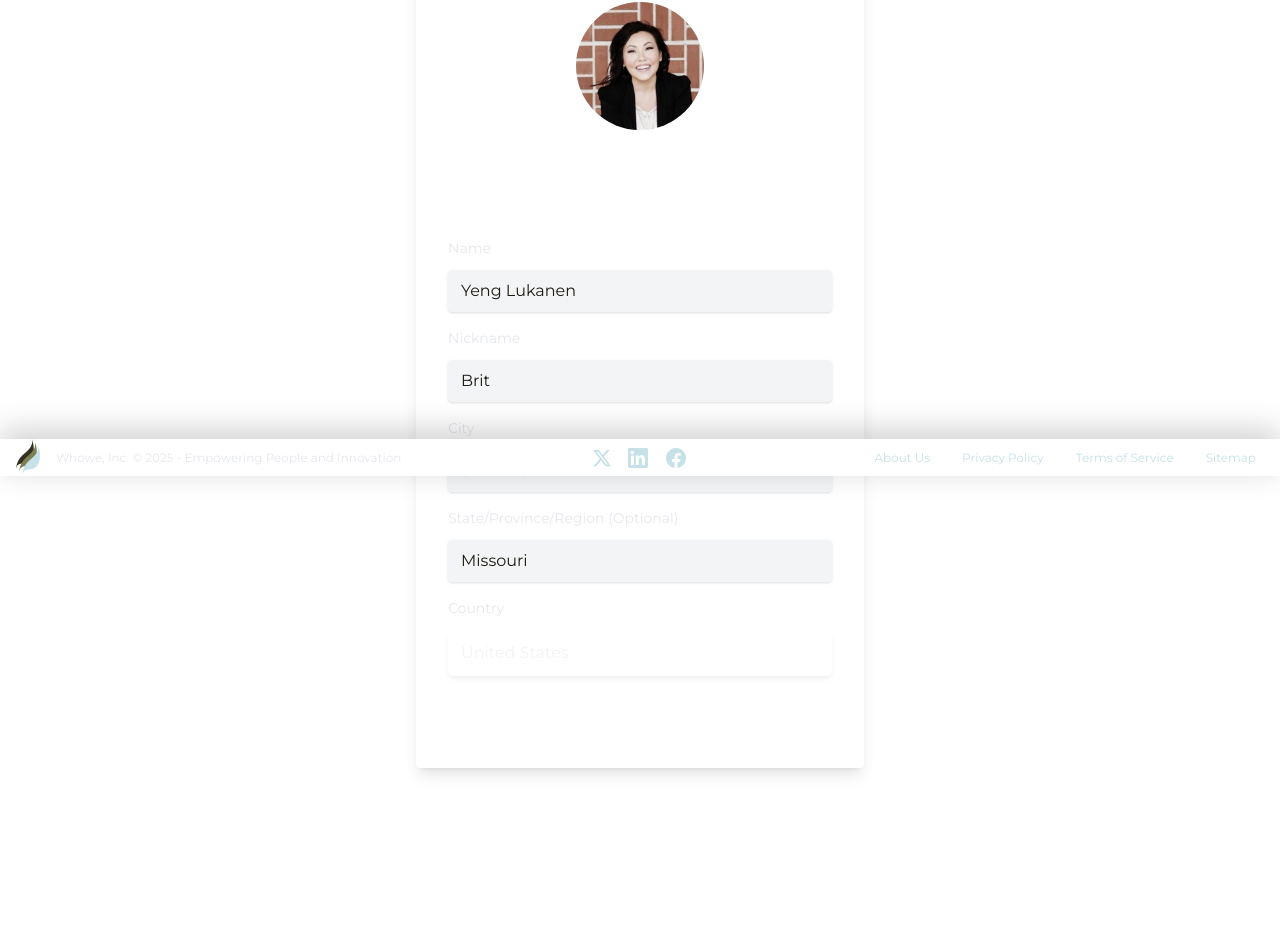
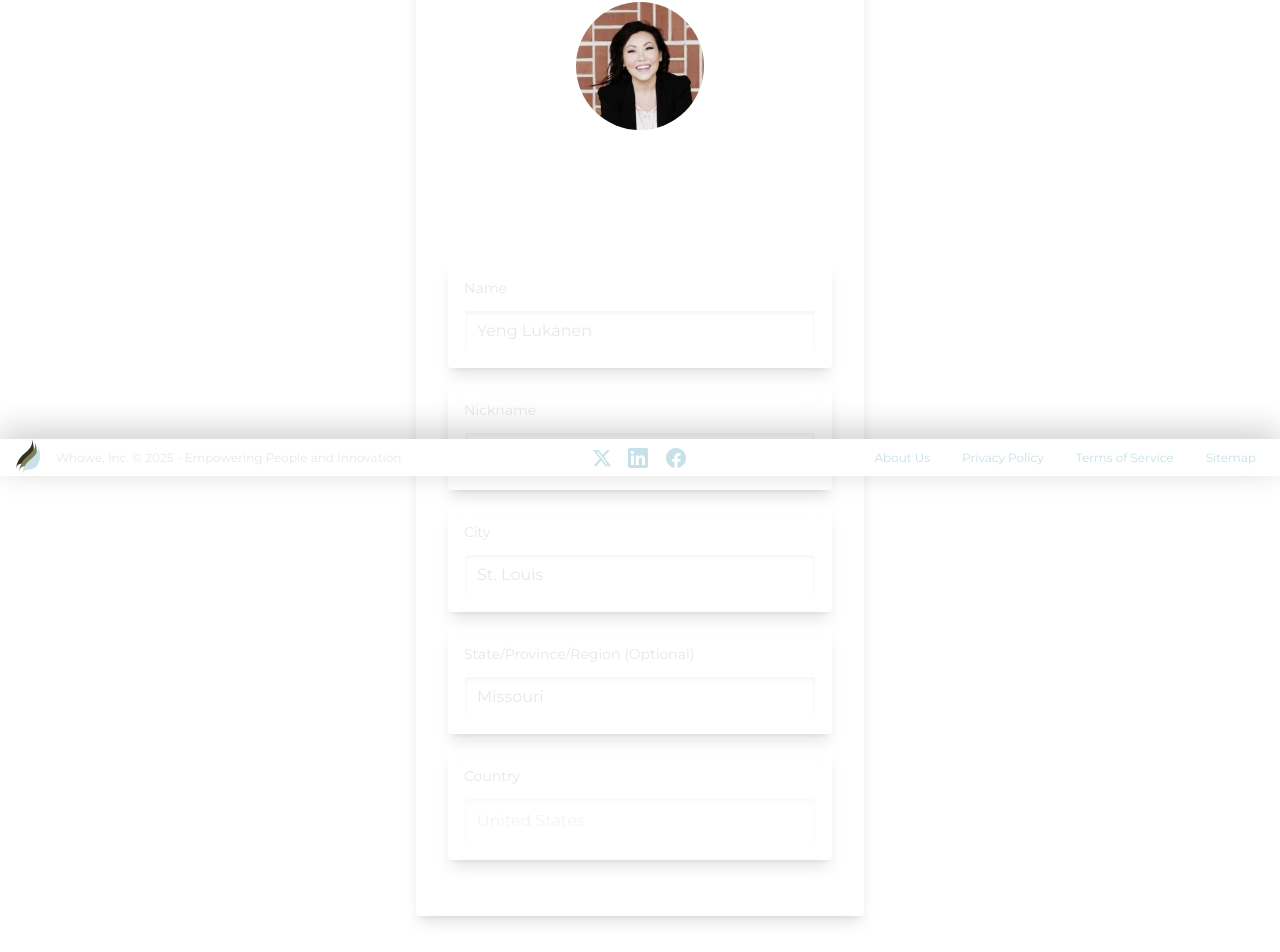
Before and after one commit to GlitchAsylum/Whowe2, a Next.js app: page /profile in a window 1280 px wide. Shown: the part 324-1276 px from the top of the page. Before the commit the page ends 1220 px from the top, so only its background shows below. Built offline with nearby package versions, Linux system fonts and the light colour scheme.

Commit message:
profile updates

```diff
--- a/app/profile/page.tsx
+++ b/app/profile/page.tsx
@@ -2,9 +2,11 @@
 
 import React, { useState, useRef, useCallback } from 'react';
 import Image from 'next/image';
+import { useRouter } from 'next/navigation'; // Import useRouter for navigation
 import FormField from '@/app/ui/components/FormField';
+import { PencilIcon, MapPinIcon } from '@heroicons/react/24/outline'; // Add MapPinIcon
 
-// TypeScript interfaces for type safety
+// TypeScript interfaces (unchanged)
 interface Location {
   city: string;
   state: string;
@@ -28,7 +30,7 @@ interface Country {
   label: string;
 }
 
-// Static country list (subset for demo; use library like `countries-list` for full list)
+// Static country list (unchanged)
 const COUNTRIES: Country[] = [
   { value: 'USA', label: 'United States' },
   { value: 'CAN', label: 'Canada' },
@@ -49,7 +51,7 @@ export default function ProfilePage() {
     visibility: 'public',
     location: { city: 'St. Louis', state: 'Missouri', country: 'USA' },
     subscriptionPlan: 'Free',
-    profile: 'Software developer with a passion for AI and open-source projects.', // Added profile initial value
+    profile: 'Software developer with a passion for AI and open-source projects.',
   });
   const [isEditingProfile, setIsEditingProfile] = useState(false);
   const [isEditingAccount, setIsEditingAccount] = useState(false);
@@ -57,6 +59,7 @@ export default function ProfilePage() {
   const [activeTab, setActiveTab] = useState<'profile' | 'account'>('profile');
   const [error, setError] = useState<string>('');
   const fileInputRef = useRef<HTMLInputElement>(null);
+  const router = useRouter(); // Initialize router
 
   const handleChange = useCallback(
     (e: React.ChangeEvent<HTMLInputElement | HTMLSelectElement>) => {
@@ -117,10 +120,35 @@ export default function ProfilePage() {
     alert('Redirect to upgrade page (e.g., /pricing)');
   }, []);
 
+  const handleLocationClick = useCallback(() => {
+    // Navigate to /map with location as query parameters
+    const { city, state, country } = user.location;
+    const query = new URLSearchParams({
+      city: city || '',
+      state: state || '',
+      country: country || '',
+    }).toString();
+    router.push(`/map?${query}`);
+  }, [user.location, router]);
+
   return (
     <div className="min-h-screen bg-[var(--background)] flex items-center justify-center py-12 px-4 mb-20 sm:px-6 lg:px-8">
       <div className="max-w-md w-full space-y-8 bg-white/6 p-8 rounded-sm shadow-lg">
-        <h1 className="text-center text-3xl font-bold text-white">Who I Am</h1>
+        {/* Header and Edit Profile Button */}
+        <div className="flex items-center justify-between">
+          <h1 className="text-3xl font-bold text-white">Who I Am</h1>
+          {!isEditingProfile && activeTab === 'profile' && (
+            <button
+              type="button"
+              onClick={() => setIsEditingProfile(true)}
+              className="ml-4 px-4 py-2 bg-white/6 text-white rounded-md text-sm font-medium hover:bg-white/12 transition-color duration-300 focus:outline-none focus:ring-2 focus:ring-blue-500 cursor-pointer flex items-center"
+              aria-label="Edit profile"
+            >
+              <PencilIcon className="h-5 w-5 mr-2" />
+              Edit Profile
+            </button>
+          )}
+        </div>
 
         {/* Tabs */}
         <nav className="border-b border-gray-600" aria-label="Settings tabs">
@@ -183,12 +211,18 @@ export default function ProfilePage() {
             </div>
             {!isEditingProfile && (
               <div className="mt-4 text-center">
-                <p className="text-sm text-white">
+                <button
+                  type="button"
+                  onClick={handleLocationClick}
+                  className="inline-flex items-center px-4 py-2 bg-white/6 text-white rounded-md text-sm font-medium hover:bg-white/12 transition-color duration-300 focus:outline-none focus:ring-2 focus:ring-blue-500 cursor-pointer"
+                  aria-label="View location on map"
+                >
+                  <MapPinIcon className="h-5 w-5 mr-2" />
                   Location: {user.location.city}
                   {user.location.state && `, ${user.location.state}`}
                   {user.location.country && `, ${user.location.country}`}
-                </p>
-                <p className="text-sm text-white">Bio: {user.profile}</p>
+                </button>
+                <p className="text-sm text-white mt-2">Bio: {user.profile}</p>
               </div>
             )}
             <form onSubmit={handleProfileSubmit} className="mt-8 space-y-6">
@@ -249,13 +283,13 @@ export default function ProfilePage() {
                 />
               </div>
               <div className="flex justify-end space-x-3">
-                {isEditingProfile ? (
+                {isEditingProfile && (
                   <>
                     <button
                       type="button"
                       onClick={handleProfileCancel}
                       className="px-4 py-2 rounded-md text-sm font-medium text-[#c6e1e7] transition-color duration-300 hover:bg-white/6 focus:outline-none focus:ring-2 focus:ring-blue-500 cursor-pointer"
-                      aria-label="Cancel profile changes"
+                      aria-label="Cancel profile expireditIcon changes"
                     >
                       Cancel
                     </button>
@@ -267,22 +301,13 @@ export default function ProfilePage() {
                       Save
                     </button>
                   </>
-                ) : (
-                  <button
-                    type="button"
-                    onClick={() => setIsEditingProfile(true)}
-                    className="px-4 py-2 bg-white/6 text-white rounded-md text-sm font-medium hover:bg-white/12 transition-color duration-300 focus:outline-none focus:ring-2 focus:ring-blue-500 cursor-pointer"
-                    aria-label="Edit profile"
-                  >
-                    Edit Profile
-                  </button>
                 )}
               </div>
             </form>
           </div>
         )}
 
-        {/* Account Tab */}
+        {/* Account Tab (unchanged) */}
         {activeTab === 'account' && (
           <form onSubmit={handleAccountSubmit} className="mt-8 space-y-6">
             <div className="space-y-4">
--- a/app/ui/components/FormField.tsx
+++ b/app/ui/components/FormField.tsx
@@ -24,7 +24,11 @@ const FormField: React.FC<{
   const [isOpen, setIsOpen] = useState(false);
 
   return (
-    <div>
+    <div className="relative bg-white/5 rounded-sm p-4 backdrop-blur-xl  shadow-lg" style={{
+      background: 'rgba(255, 255, 255, 0.05)',
+      backdropFilter: 'blur(12px)',
+      WebkitBackdropFilter: 'blur(12px)',
+    }}>
       <label htmlFor={id} className="block text-sm font-medium text-gray-200 mb-3">
         {label}
       </label>
@@ -40,13 +44,18 @@ const FormField: React.FC<{
             disabled={disabled}
             required={required}
             aria-required={required}
-            className="appearance-none mt-1 block w-full px-3 py-2.5 text-gray-200 bg-white/8 backdrop-blur-lg border border-white/25 rounded-md shadow-md focus:outline-none focus:ring-2 focus:ring-blue-500 focus:border-blue-500 disabled:opacity-50 hover:bg-white/15 transition-all duration-300 cursor-pointer pr-10"
+            className="appearance-none mt-1 block w-full px-3 py-2.5 text-gray-200 bg-white/10 backdrop-blur-md border border-white/20 rounded-sm shadow-inner focus:outline-none focus:ring-2 focus:ring-blue-400 focus:border-blue-400 disabled:opacity-50 hover:bg-white/20 transition-all duration-300 cursor-pointer pr-10"
+            style={{
+              background: 'rgba(255, 255, 255, 0.1)',
+              backdropFilter: 'blur(8px)',
+              WebkitBackdropFilter: 'blur(8px)',
+            }}
           >
-            <option value="" className="text-gray-400 bg-white/6">
+            <option value="" className="text-gray-400 bg-white/10">
               Select a country
             </option>
             {options.map((option) => (
-              <option key={option.value} value={option.value} className="text-white bg-white/6">
+              <option key={option.value} value={option.value} className="text-white bg-white/10">
                 {option.label}
               </option>
             ))}
@@ -57,7 +66,7 @@ const FormField: React.FC<{
               className={`h-5 w-5 text-white/80 transition-transform duration-300 ${isOpen ? 'rotate-180' : ''}`}
               fill="none"
               stroke="currentColor"
-              viewBox="0 24"
+              viewBox="0 0 24 24"
               aria-hidden="true"
             >
               <path strokeLinecap="round" strokeLinejoin="round" strokeWidth="2" d="M19 9l-7 7-7-7" />
@@ -75,11 +84,14 @@ const FormField: React.FC<{
           placeholder={placeholder}
           required={required}
           aria-required={required}
-          className="mt-1 block w-full px-3 py-2 bg-white/6 border border-white/6 rounded-sm shadow-sm focus:outline-none focus:ring-2 focus:ring-blue-500 focus:border-blue-500 disabled:bg-gray-100"
+          className="mt-1 block w-full px-3 py-2 text-gray-200 bg-white/6 backdrop-blur-md border border-white/6 rounded-sm shadow-inner focus:outline-none focus:ring-2 focus:ring-blue-400 focus:border-blue-400 transition-all duration-300"
         />
       )}
     </div>
   );
 });
 
+// Add display name
+FormField.displayName = 'FormField';
+
 export default FormField;
```
